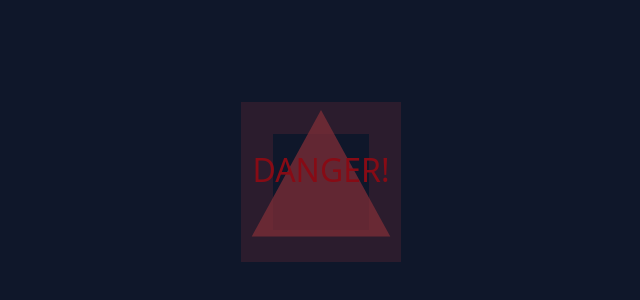
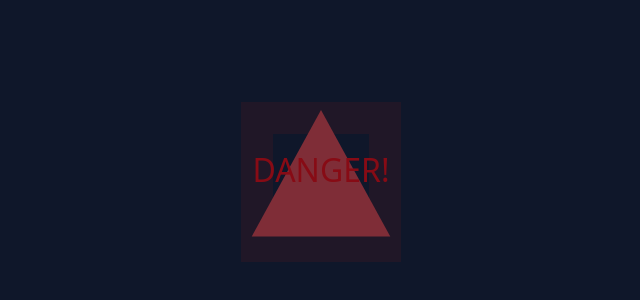
Before and after one commit to Rbravolibtech/Animation-Effects, a plain HTML site: page index.html in a window 1280 px wide. Shown: the part 5018-5318 px from the top of the page, without its empty margins (319-959 px from the left). Drawn offline with nearby package versions, Linux system fonts and the light colour scheme.

Commit message:
changed color on animation

```diff
--- a/index.html
+++ b/index.html
@@ -178,7 +178,7 @@
       >
         <!-- Square -->
         <rect
-          class="opacity-25 text-red-500"
+          class="opacity-25 text-red-800"
           x="4"
           y="4"
           width="16"
@@ -188,7 +188,7 @@
         ></rect>
         <!-- Triangle -->
         <path
-          class="opacity-75 text-red-500"
+          class="opacity-100 text-red-500"
           fill="currentColor"
           d="M12 3l8.66 15.8H3.34L12 3z"
         ></path>
```
